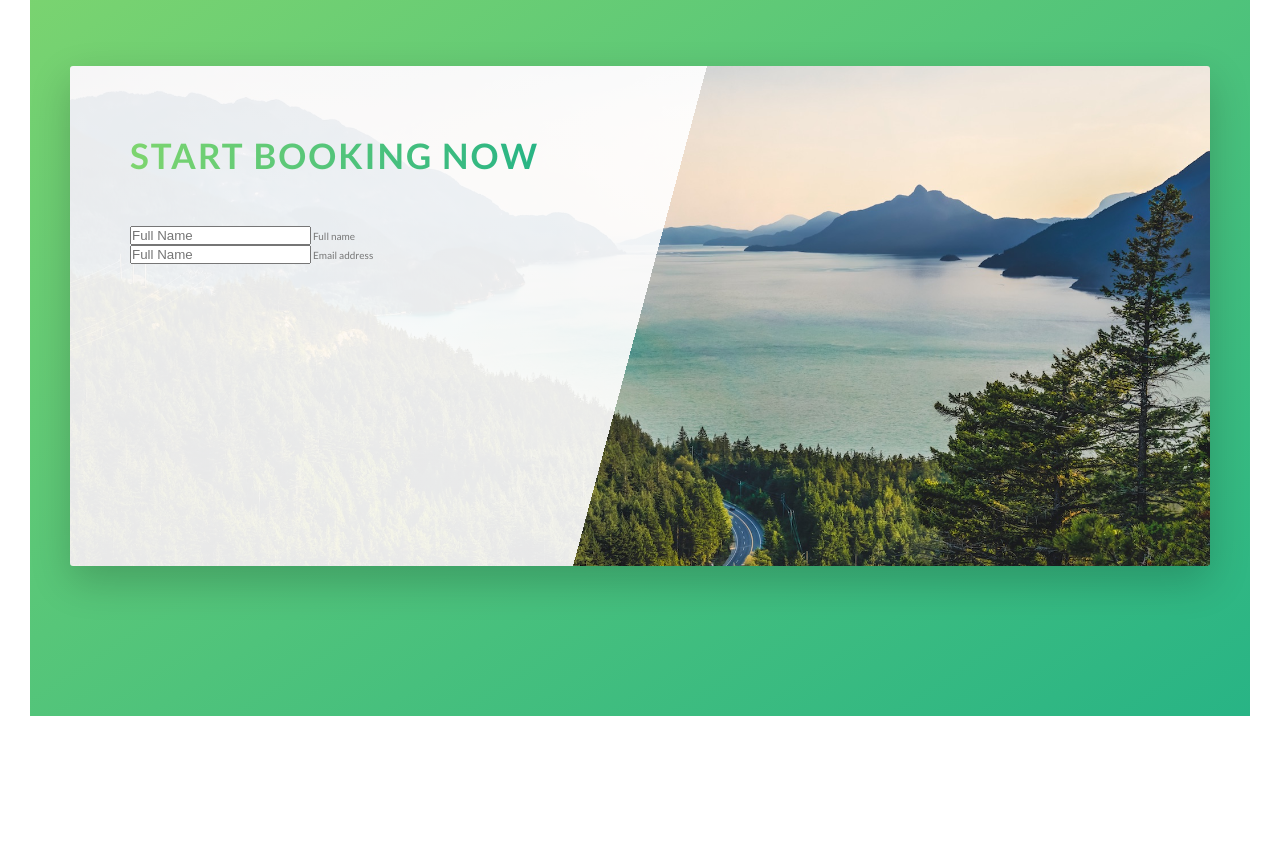
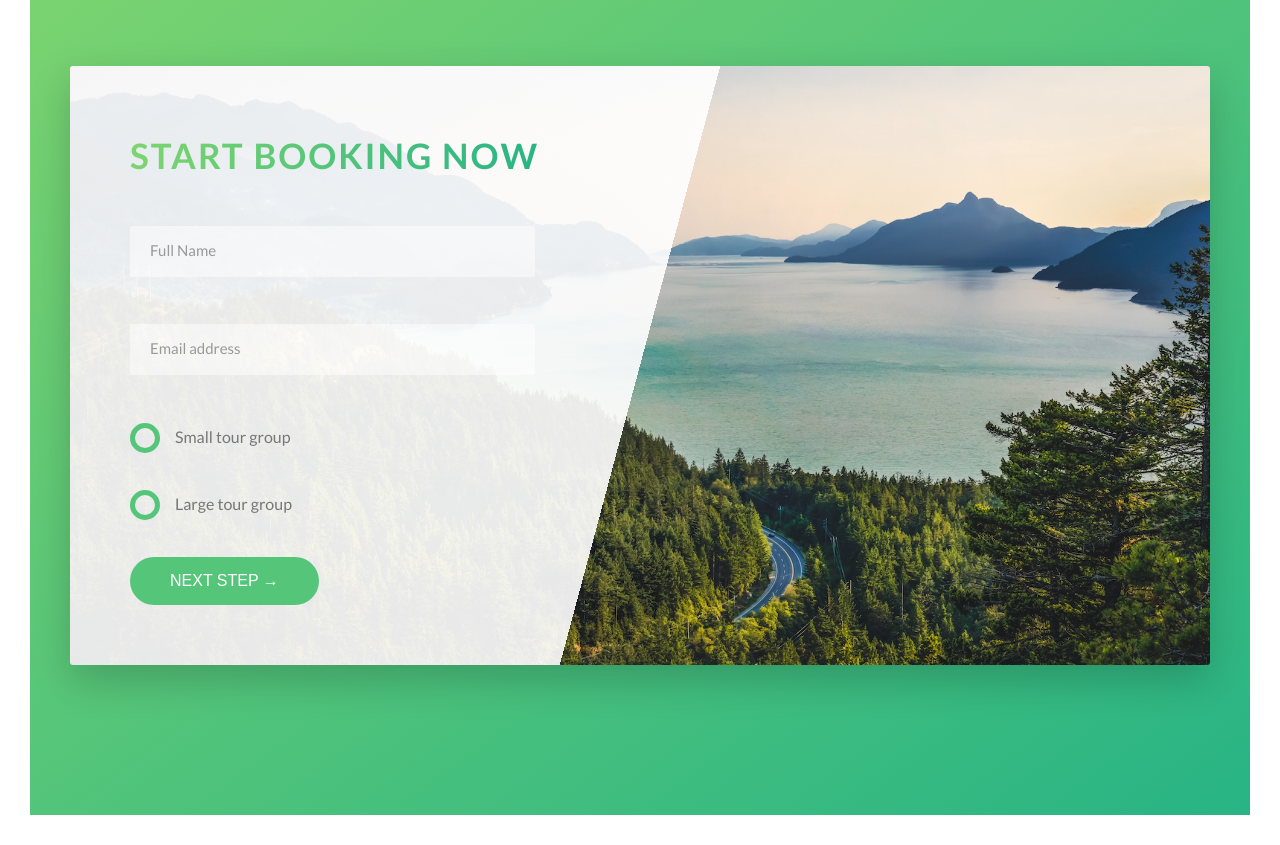
Before and after one commit to euphroshub/natour, a website: page index.html in a window 1280 px wide. Shown: the part 4520-5365 px from the top of the page. Before the commit the page ends 5266 px from the top, so only its background shows below. Drawn offline with Linux system fonts and the light colour scheme.

Commit message:
booking section part 2&3 done

```diff
--- a/index.html
+++ b/index.html
@@ -286,8 +286,32 @@
                     </div>
 
                     <div class="form__group">
-                        <input type="email" class="form__input" placeholder="Full Name" id="email" required>
+                        <input type="email" class="form__input" placeholder="Email address" id="email" required>
                         <label for="email" class="form__label">Email address</label>
+                    </div>
+
+                    <div class="form__group u-margin-bottom-medium">
+                        <div class="form__radio-group">
+                            <input type="radio" class="form__radio-input" id="small" name="size">
+                            <label for="small" class="form__radio-label">
+                            <span class="form__radio-button"></span>
+                            Small tour group
+                            </label>
+                        </div>
+                    </div>
+
+                    <div class="form__group u-margin-bottom-medium">
+                        <div class="form__radio-group">
+                            <input type="radio" class="form__radio-input" id="large" name="size">
+                            <label for="large" class="form__radio-label">
+                            <span class="form__radio-button"></span>
+                            Large tour group
+                            </label>
+                        </div>
+                    </div>
+
+                    <div class="form__group">
+                        <button class="btn btn--green">Next step &rarr;</button>
                     </div>
                 </form>
             </div>
--- a/sass/abstract/_variables.scss
+++ b/sass/abstract/_variables.scss
@@ -12,6 +12,7 @@ $color-tertiary-dark: #5643fa;
 
 $color-grey-light-1: #f7f7f7;
 $color-grey-light-2: #eee;
+$color-grey-dark-2: #999;
 
 $color-grey-dark: #777;
 $color-white: #fff;
--- a/sass/base/_utilities.scss
+++ b/sass/base/_utilities.scss
@@ -1,6 +1,6 @@
-.u-center-text { text-align: center; }
-.u-margin-bottom-small { margin-bottom: 1.5rem; }
-.u-margin-bottom-medium { margin-bottom: 4rem; }
-.u-margin-bottom-large { margin-bottom: 8rem; }
-.u-margin-top-large { margin-top: 8rem; }
-.u-margin-top-huge { margin-top: 10rem; }
+.u-center-text { text-align: center !important; }
+.u-margin-bottom-small { margin-bottom: 1.5rem !important; }
+.u-margin-bottom-medium { margin-bottom: 4rem !important; }
+.u-margin-bottom-large { margin-bottom: 8rem !important; }
+.u-margin-top-large { margin-top: 8rem !important; }
+.u-margin-top-huge { margin-top: 10rem !important; }
--- a/sass/components/_button.scss
+++ b/sass/components/_button.scss
@@ -1,5 +1,5 @@
 .btn {
-
+    &,
     &:link,
     &:visited {
         text-transform: uppercase;
@@ -10,6 +10,9 @@
         transition: all .2s;
         position: relative;
         font-size: $default-font-size;
+
+        border: none;
+        cursor: pointer;
     }
 
     &:hover {
@@ -22,7 +25,8 @@
         }
     }
 
-    &:active {
+    &:active,
+    &:focus {
         transform: translateY(-1px);
         box-shadow: 0 .5rem 1rem rgba($color-black, .2);
     }
--- /dev/null
+++ b/sass/components/_form.scss
@@ -0,0 +1,96 @@
+.form {
+    &__group:not(:last-child) {
+        margin-bottom: 2rem;
+    }
+
+    &__input {
+        font-size: 1.5rem;
+        font-family: inherit;
+        color: inherit;
+        padding: 1.5rem 2rem;
+        border-radius: 2px;
+        background-color: rgba($color-white, .5);
+        border: none;
+        border-bottom: 3px solid transparent;
+        width: 90%;
+        display: block;
+        transition: all .3s;
+
+        &:focus {
+            outline: none;
+            box-shadow: 0 1rem 2rem rgba($color-black, .1);
+            border-bottom: 3px solid $color-primary;
+        }
+
+        &:focus:invalid {
+            border-bottom: 3px solid $color-secondary-dark;
+        }
+
+        &::-webkit-input-placeholder {
+            color: $color-grey-dark-2;
+        }
+    }
+
+    &__label {
+        font-size: 1.2rem;
+        font-weight: 700;
+        margin-left: 2rem;
+        margin-top: .7rem;
+        display: block;
+        transition: all 3s;
+
+    }
+
+    &__input:placeholder-shown + &__label {
+        opacity: 0;
+        visibility: hidden;
+        transform: translateY(-4rem);
+    }
+
+    &__radio-group {
+        width: 49%;
+        display: inline-block;
+    }
+
+    &__radio-input {
+        display: none;
+    }
+
+    &__radio-label {
+        font-size: $default-font-size;
+        cursor: pointer;
+        position: relative;
+        padding-left: 4.5rem;
+    }
+
+    &__radio-button {
+        height: 3rem;
+        width: 3rem;
+        border: 5px solid $color-primary;
+        border-radius: 50%;
+        display: inline-block;
+        position: absolute;
+        left: 0;
+        top: -.4rem;
+
+        &::after {
+            content: "";
+            display: block;
+            height: 1.3rem;
+            width: 1.3rem;
+            border-radius: 50%;
+            position: absolute;
+            top: 50%;
+            left: 50%;
+            transform: translate(-50%, -50%);
+            background-color: $color-primary;
+            opacity: 0;
+            transition: opacity .2s;
+        }
+    }
+
+    &__radio-input:checked ~ &__radio-label &__radio-button::after{
+        opacity: 1;
+
+    }
+}
--- a/sass/main.scss
+++ b/sass/main.scss
@@ -16,6 +16,7 @@
 @import "components/feature-box";
 @import "components/story";
 @import "components/bg-video";
+@import "components/form";
 
 @import "layout/grid";
 @import "layout/header";
--- a/sass/pages/_home.scss
+++ b/sass/pages/_home.scss
@@ -47,9 +47,6 @@
     border-radius: 3px;
     box-shadow: 0 1.5rem 4rem rgba($color-black, 0.2);
 
-
-    height: 50rem;
-
     &__form {
         width: 50%;
         padding: 6rem;
```
Also changed, not shown: css/style.css.
